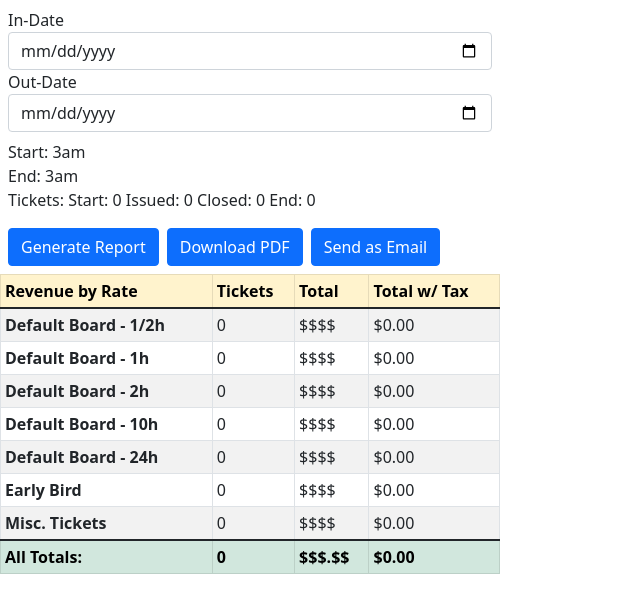
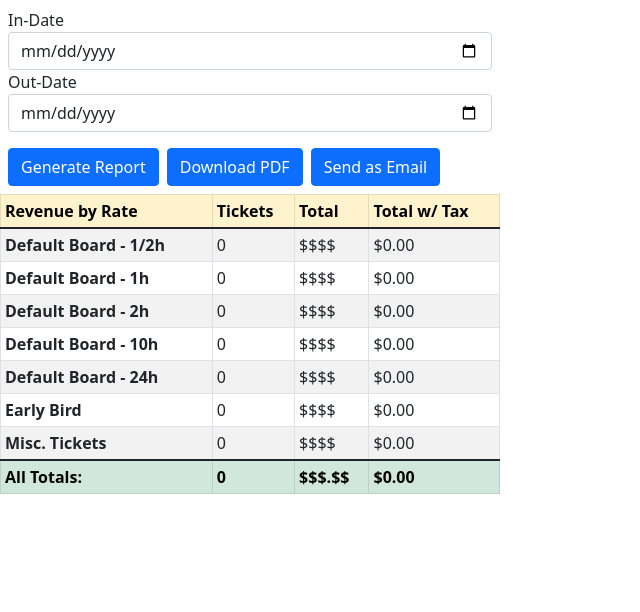
Before and after one commit to alanyousefzadeh/automotion-reports-web-platform, a React (Create React App) app in the folder client/: page /reportSelect/1/filtered in a window 1280 px wide. Shown: the top 612 px of the page, without its empty margins (0-640 px from the left). Built offline with nearby package versions, Linux system fonts and the light colour scheme.

Commit message:
adding header to daily report

```diff
--- a/client/src/components/ReportHeader/ReportHeader.js
+++ b/client/src/components/ReportHeader/ReportHeader.js
@@ -1,13 +1,12 @@
 import './ReportHeader.scss';
 
 function ReportHeader(props) {
-    const {closed, endDate, startDate} = props;
-
+    const {start, closed, endDate, startDate} = props;
     return (
         <div className="header m-2">
             <p className='header__p'>Start: {startDate} </p>
             <p className='header__p'>End: {endDate}</p>
-            <p className='header__p'>Tickets: Start: 0 Issued: 0 Closed: {closed} End: 0</p>
+            <p className='header__p'>Tickets: Closed: {closed} Issued: {closed-start} Balance: {start} </p>
         </div>
     );
 }
--- a/client/src/pages/DailyReportPage/DailyReportPage.js
+++ b/client/src/pages/DailyReportPage/DailyReportPage.js
@@ -21,6 +21,7 @@ function DailyReportPage(){
     const [garage, setGarage] = useState(params.garageName);
     const [inDate, setInDate]  = useState(Math.floor(new Date().setHours(3, 0, 0, 0) - (24*60*60*1000)));
     const [outDate, setOutDate] = useState(Math.floor(new Date().setHours(3, 0, 0, 0)));
+    const [endTotal, setEndTotal] = useState(null);
 
     ////////////////////////////////////////
     let atlanticTable = {
@@ -56,9 +57,14 @@ function DailyReportPage(){
         tally: 0,
         totalPaid: 0
     };
+    let start = 0
+    let formattedInDate = new Date(inDate).toISOString().replace(/T/, ' ').replace(/\..+/, '');
 
     //fill the tables with the closed API data
     atlanticAllData.forEach(payment => {
+        if(payment.from_date < formattedInDate){
+            start += 1
+        }
         if((payment.total_amount === payment.total_value) && (payment.total_amount === 3)){
             atlanticTable['Default Rate - 1/2hr'] = {
                 tally: (atlanticTable['Default Rate - 1/2hr'].tally + 1) ,
@@ -109,8 +115,6 @@ function DailyReportPage(){
         }
     })
 
-    console.log(atlanticMiscTable)
-    /////
     const genPDF = () => {
         let file = html2canvas(document.getElementById("pdf-report")).then(function (canvas) {
             const doc = new jsPDF("p","mm","a4");
@@ -153,12 +157,9 @@ function DailyReportPage(){
                                 outDate: Math.floor(new Date(outDate).getTime() / 1000)
                             }
                         })
-                        // .then((res) => {
-                            //starting open = previous days open (data saved in local storage)
-                            //ending day open tickets = openData.length
-                            //save ending day open tickets locally to be used as starting open tomorrow
-                            //issued tickets = closed - starting
-                        // })
+                        .then((res) => {
+                            setEndTotal(res.data.length)
+                        })
                 })
                 .catch(()=>{
                     setFailedToLoad(true);
@@ -186,6 +187,7 @@ function DailyReportPage(){
             :
             <div id="pdf-report">
             <ReportHeader
+            start={start}
             closed={atlanticAllData.length}
             startDate={(new Date(inDate).toString())}
             endDate={(new Date(outDate).toString())}
--- a/client/src/pages/FilteredReportPage/FilteredReportPage.js
+++ b/client/src/pages/FilteredReportPage/FilteredReportPage.js
@@ -140,27 +140,12 @@ function FilteredReportPage(){
                 axios
                 .get('http://localhost:8080/garagedata/atlanticClosed', {
                     params: {
-                        inDate: Math.floor(new Date(inDate).getTime() / 1000),
-                        outDate: Math.floor(new Date(outDate).getTime() / 1000)
+                        inDate: (Math.floor(new Date(inDate).getTime() /1000) + 25200),
+                        outDate: (Math.floor(new Date(outDate).getTime()/1000) +25200)
                     }
                 })
                 .then((res) => {
                     setatlanticAllData(res.data);
-                })
-                .then(()=> {
-                    axios
-                        .get('http://localhost:8080/garagedata/atlanticOpen', {
-                            params: {
-                                inDate: Math.floor(new Date(inDate).getTime() / 1000),
-                                outDate: Math.floor(new Date(outDate).getTime() / 1000)
-                            }
-                        })
-                        // .then((res) => {
-                            //starting open = previous days open (data saved in local storage)
-                            //ending day open tickets = openData.length
-                            //save ending day open tickets locally to be used as starting open tomorrow
-                            //issued tickets = closed - starting
-                        // })
                 })
                 .catch(()=>{
                     setFailedToLoad(true);
@@ -191,11 +176,6 @@ function FilteredReportPage(){
                 <DatePicker label={'In-Date'} setDate={setInDate}/>
                 <DatePicker label={'Out-Date'} setDate={setOutDate}/>
             </section>
-            <ReportHeader
-            closed={atlanticAllData.length}
-            startDate={`${inDate} 3am`}
-            endDate={`${outDate} 3am`}
-            />
             <Button onClick={generateReport} className='button'>Generate Report</Button>
             <Button onClick={genPDF} className='button'>Download PDF</Button>
             <Button onClick={email} className='button'>Send as Email</Button>
```
Also changed, not shown: 2 other files (tests, documents, lock files or other folders).
